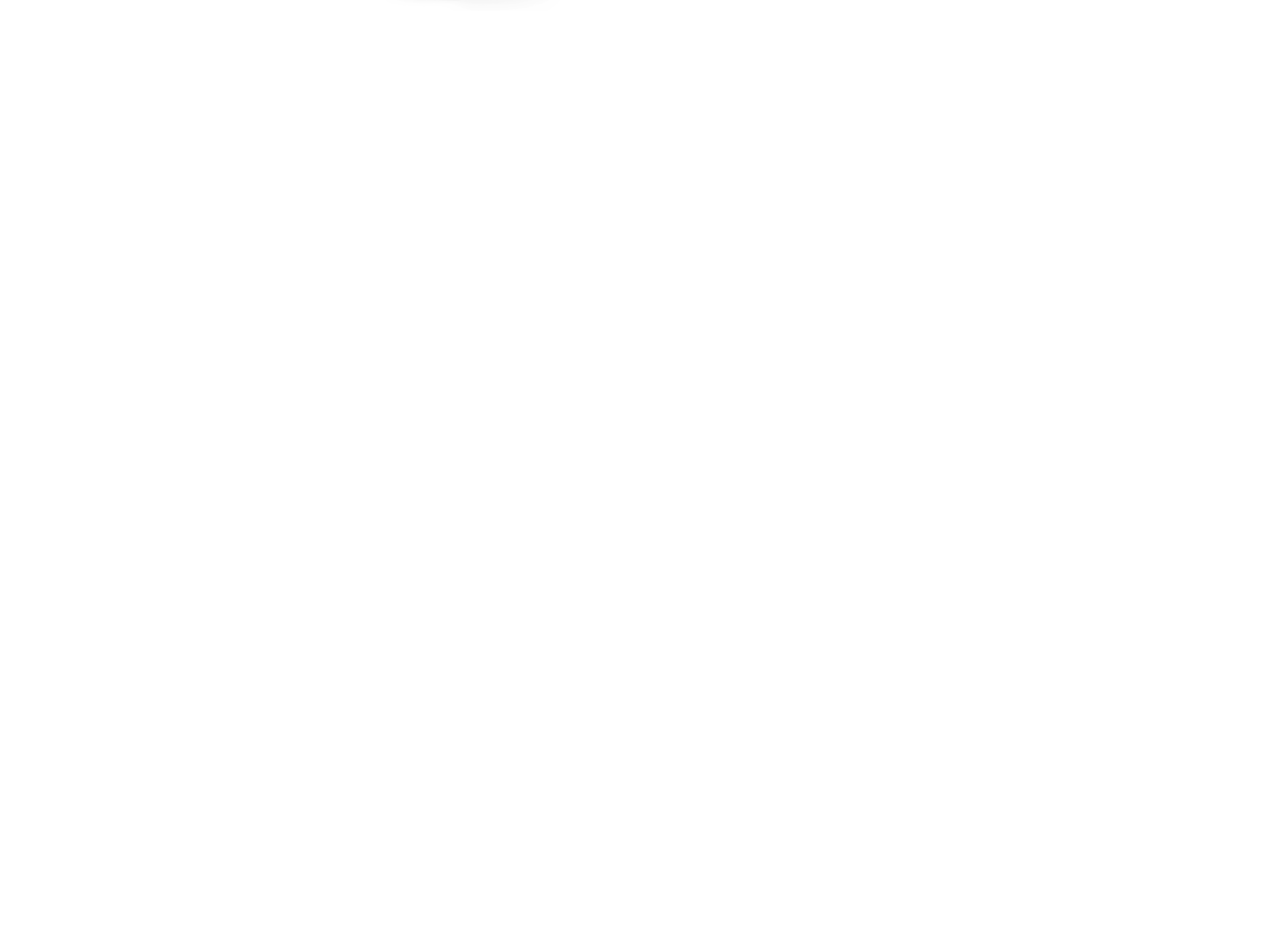
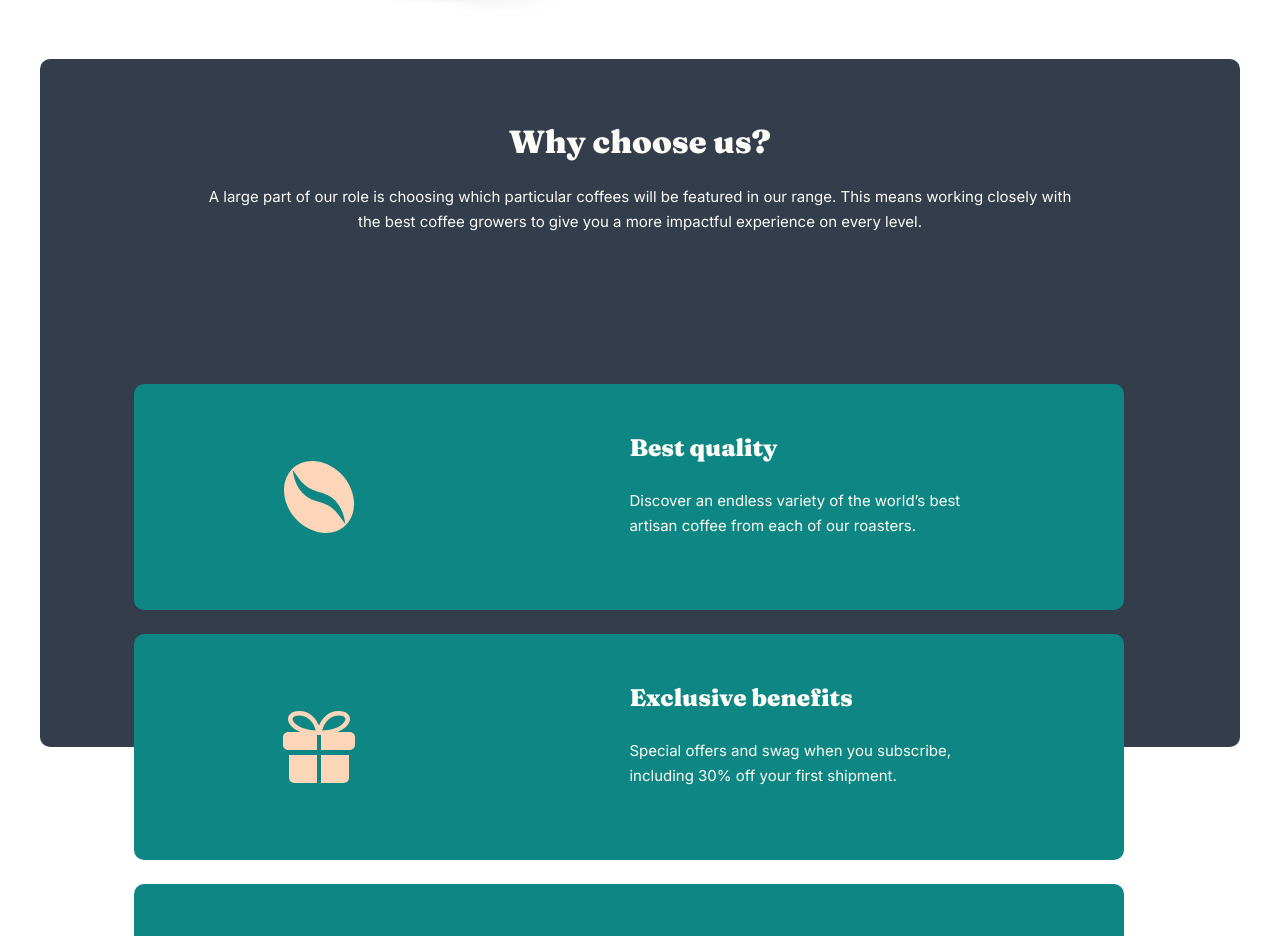
Before and after one commit to dors001/coffeeroaster-subscription-site, a Next.js app: page / in a window 1280 px wide. Shown: the part 1640-2576 px from the top of the page. Before the commit the page ends 1699 px from the top, so only its background shows below. Built offline with nearby package versions, Linux system fonts and the light colour scheme.

Commit message:
Implement Choose Us section

```diff
--- a/app/database.json
+++ b/app/database.json
@@ -20,5 +20,23 @@
             "title": "Danche",
             "description": "Ethiopian hand-harvested blend densely packed with vibrant fruit notes"
         }
+    },
+
+    "choose_us": {
+        "qulity": {
+            "imageUrl": "/assets/home/desktop/icon-coffee-bean.svg",
+            "title": "Best quality",
+            "description": "Discover an endless variety of the world’s best artisan coffee from each of our roasters."
+        },
+        "benefits": {
+            "imageUrl": "/assets/home/desktop/icon-gift.svg",
+            "title": "Exclusive benefits",
+            "description": "Special offers and swag when you subscribe, including 30% off your first shipment."
+        },
+        "shipping": {
+            "imageUrl": "/assets/home/desktop/icon-truck.svg",
+            "title": "Free shipping",
+            "description": "We cover the cost and coffee is delivered fast. Peak freshness: guaranteed."
+        }
     }
 }
--- a/app/globals.css
+++ b/app/globals.css
@@ -46,6 +46,11 @@
 
 .heading {
   font-family: 'Fraunces', serif;
+}
+
+.body-text {
+  font-size: 15px;
+  line-height: 25px;
 }
 
 .text-primary {
@@ -228,3 +233,117 @@
       bottom: 140px;
    }
 }
+
+.choose-us-section {
+  margin: auto 24px;
+  background-color: var(--color-primary);
+  border-radius: 10px;
+  height: 902px;
+}
+
+.choose-us-body-text-container {
+  color: var(--color-text);
+  text-align: center;
+  margin: 0 24px;
+  padding-top: 1px;
+}
+
+.cards-container {
+  position: absolute;
+  padding: 0 36px;
+  top: 325px;
+}
+
+.card-container {
+  background-color: var(--color-accent);
+  border-radius: 10px;
+}
+
+.card-body {
+  color: var(--color-text);
+  text-align: center;
+}
+
+@media screen and (min-width: 768px) {
+  .choose-us-section {
+    height: 688px;
+  }
+
+  .choose-us-section {
+    margin: auto 40px;
+  }
+
+  .card-container {
+    flex-direction: row;
+    justify-content: space-around;
+    margin: auto 58px;
+    padding: 48px 40px;
+  }
+
+  .card-body {
+    text-align: left;
+  }
+}
+
+@media screen and (min-width: 1024px) {
+
+  .choose-us-body-text-container {
+    margin: auto 164px;
+  }
+
+  .cards-container {
+    width: 92vw;
+  }
+
+  .card-container {
+    justify-content: space-around;
+  }
+
+  .card-image-container {
+    width: 72px;
+  }
+
+  .card-image {
+    width: 72px;
+    height: 72px;
+  }
+
+  .card-body {
+    width: 345px;
+  }
+}
+
+@media screen and (min-width: 1440px) {
+  .choose-us-section {
+    height: 550px;
+    padding: 0 85px;
+  }
+
+  .choose-us-body-text-container {
+    margin: auto 350px;
+  }
+
+  .cards-container {
+    flex-direction: row;
+  }
+
+  .card-container {
+    flex-direction: column;
+    padding: auto 48px;
+    margin: 0;
+    width: 350px;
+    height: 382px;
+  }
+
+  .card-body {
+    width: auto;
+    text-align: center;
+  }
+}
+
+@media screen and (min-width: 1920px) {
+  .cards-container {
+    flex-direction: row;
+    left: 320px;
+  }
+}
--- /dev/null
+++ b/app/home/components/cardContainer.tsx
@@ -0,0 +1,32 @@
+import React from "react";
+import Image from "next/image";
+
+interface Props {
+  cardImageUrl: string;
+  cardTitle: string;
+  cardDescription: string;
+}
+
+const CardContainer = ({ cardImageUrl, cardTitle, cardDescription }: Props) => {
+  return (
+    <>
+      <div className="card-container flex flex-col align-middle justify-center gap-14 p-3 pt-16 pb-6">
+        <div className="card-image-container self-center">
+          <Image
+            src={cardImageUrl}
+            alt="Card Image"
+            className="card-image"
+            width={72}
+            height={72}
+          />
+        </div>
+        <div className="card-body body-text flex flex-col">
+          <h4 className="heading mb-6">{cardTitle}</h4>
+          <p className="mb-6">{cardDescription}</p>
+        </div>
+      </div>
+    </>
+  );
+};
+
+export default CardContainer;
--- a/app/home/page.tsx
+++ b/app/home/page.tsx
@@ -1,10 +1,12 @@
 import React from "react";
 import Hero from "./components/Hero";
 import Product from "./components/Product";
-import productData from "../database.json";
+import data from "../database.json";
+import CardContainer from "./components/cardContainer";
 
 const HomePage = () => {
-  const { products } = productData;
+  const products = data.products;
+  const chooseUsData = data.choose_us;
 
   return (
     <>
@@ -25,6 +27,27 @@
           ))}
         </div>
       </div>
+      <div className="choose-us-section gap-16 relative">
+        <div className="choose-us-body-text-container">
+          <h3 className="heading mt-16 mb-6">Why choose us?</h3>
+          <p className="body-text">
+            A large part of our role is choosing which particular coffees will
+            be featured in our range. This means working closely with the best
+            coffee growers to give you a more impactful experience on every
+            level.
+          </p>
+        </div>
+        <div className="cards-container flex flex-col gap-6">
+          {Object.entries(chooseUsData).map(([key, value]) => (
+            <CardContainer
+              key={key}
+              cardImageUrl={value.imageUrl}
+              cardTitle={value.title}
+              cardDescription={value.description}
+            />
+          ))}
+        </div>
+      </div>
     </>
   );
 };
--- a/app/page.tsx
+++ b/app/page.tsx
@@ -1,10 +1,12 @@
 import React from "react";
 import Hero from "./home/components/Hero";
 import Product from "./home/components/Product";
-import productData from "../app/database.json";
+import data from "../app/database.json";
+import CardContainer from "./home/components/cardContainer";
 
 const HomePage = () => {
-  const { products } = productData;
+  const products = data.products;
+  const chooseUsData = data.choose_us;
 
   return (
     <>
@@ -25,6 +27,28 @@
           ))}
         </div>
       </div>
+
+      <div className="choose-us-section gap-16 relative">
+        <div className="choose-us-body-text-container">
+          <h3 className="heading mt-16 mb-6">Why choose us?</h3>
+          <p className="body-text">
+            A large part of our role is choosing which particular coffees will
+            be featured in our range. This means working closely with the best
+            coffee growers to give you a more impactful experience on every
+            level.
+          </p>
+        </div>
+        <div className="cards-container flex flex-col gap-6">
+          {Object.entries(chooseUsData).map(([key, value]) => (
+            <CardContainer
+              key={key}
+              cardImageUrl={value.imageUrl}
+              cardTitle={value.title}
+              cardDescription={value.description}
+            />
+          ))}
+        </div>
+      </div>
     </>
   );
 };
```
Lines whose indentation alone changed are shown as unchanged.
